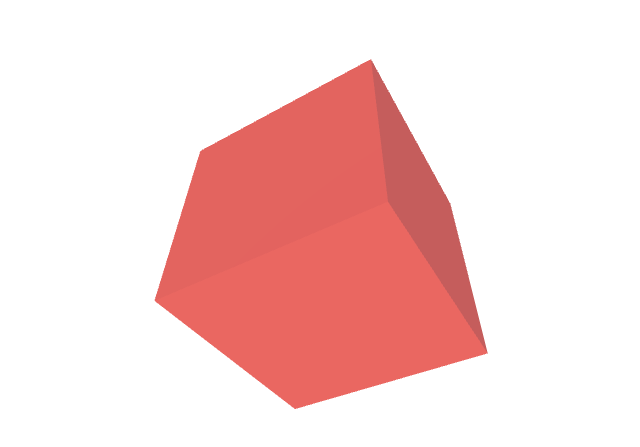
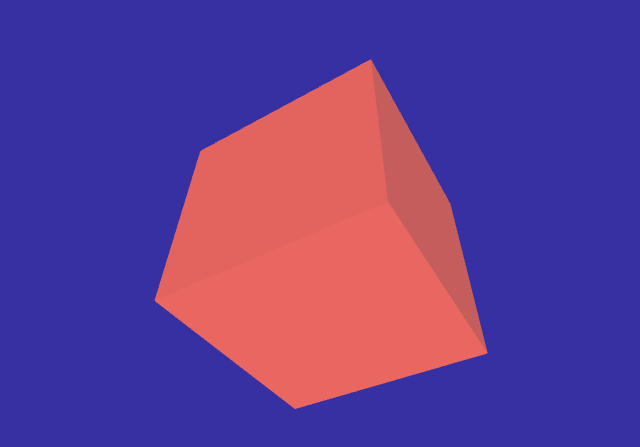
Before and after one commit to brockke/react-three-fiber-test, a Next.js app: page / in a window 1280 px wide. Shown: the part 157-604 px from the top of the page, without its empty margins (309-949 px from the left). Built offline with nearby package versions, Linux system fonts and the light colour scheme.

Commit message:
made the canvas look better

```diff
--- a/pages/index.tsx
+++ b/pages/index.tsx
@@ -6,7 +6,7 @@
 
 const Home: NextPage = () => {
   return (
-    <div className='h-screen'>
+    <div className='h-screen bg-indigo-800'>
       <ThreeCube />
     </div>
   )
```
